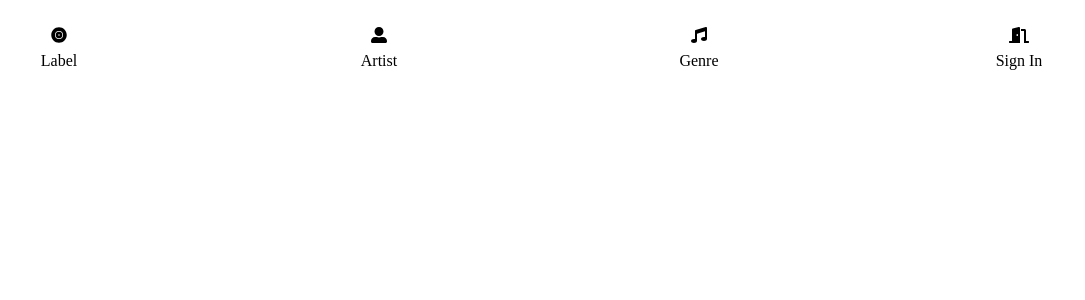
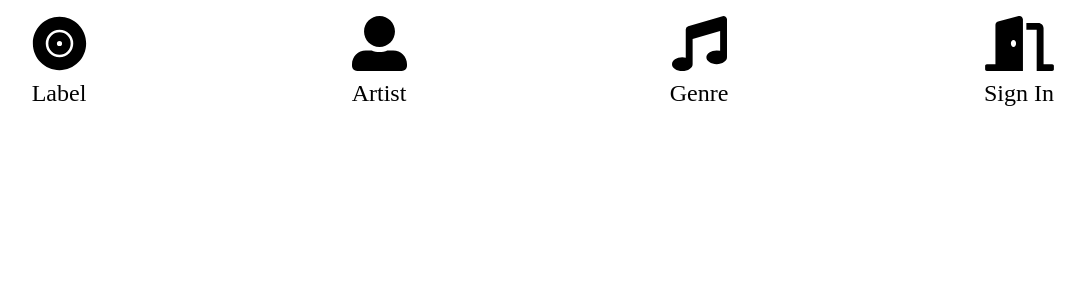
Before and after one commit to nati-alvarez/reccomendedAlbum, a React (Create React App) app: page / in a window 1280 px wide. Shown: the top 300 px of the page, without its empty margins (101-1186 px from the left). Built offline with nearby package versions, Linux system fonts and the light colour scheme; a web font is replaced by a local one.

Commit message:
some responisive styling done

```diff
--- a/src/Styles/_header.scss
+++ b/src/Styles/_header.scss
@@ -13,7 +13,7 @@
     justify-content: space-around;
   }
   span {
-      width: 100%;
+    width: 100%;
     display: flex;
     flex-direction: column;
     justify-content: center;
@@ -29,6 +29,22 @@
       background: rgb(65, 65, 65);
       color: white;
     }
+    @include breakpoint(tablet) {
+      .fai {
+        width: 175px;
+        height: 25px;
+      }
+    }
+    @include breakpoint(desktop) {
+      margin-top: 50px;
+      .fai {
+        width: 275px;
+        height: 55px;
+      }
+      p {
+        font-size: 1.5rem;
+      }
+    }
   }
   .library-active {
     background: rgb(65, 65, 65);
--- a/src/Styles/_menu.scss
+++ b/src/Styles/_menu.scss
@@ -1,13 +1,22 @@
 .navContainer {
   background-color: whitesmoke;
   width: 100%;
+  height: 100%;
   top: 0;
   left: 0;
   box-shadow: 2px 2px 50px grey;
-  overflow: scroll;
+  overflow-y: auto;
   transform: translateX(-100%);
   transition: all 0.5s ease;
   opacity: 0;
+  @include breakpoint(tablet) {
+    margin-top: 30px;
+    width: 50%;
+  }
+  @include breakpoint(desktop) {
+    margin-top: 60px;
+    width: 20%;
+  }
   .navButtons {
     display: flex;
     flex-direction: column;
@@ -15,9 +24,11 @@
     align-items: center;
     cursor: pointer;
     padding: 10px;
+
     img {
       border-radius: 200px;
       width: 50%;
+
     }
     &:hover {
       background: ghostwhite;
--- a/src/components/Navigation/Header.js
+++ b/src/components/Navigation/Header.js
@@ -16,19 +16,19 @@ function Header() {
     <div className="headerContainer">
       <nav>
         <span onClick={() => dispatch(navSelectorDispatch("labels"))}>
-          <FontAwesomeIcon icon={faRecordVinyl}></FontAwesomeIcon>
+          <FontAwesomeIcon className='fai' icon={faRecordVinyl}></FontAwesomeIcon>
           <p>Label</p>
         </span>
         <span onClick={() => dispatch(navSelectorDispatch("artists"))}>
-          <FontAwesomeIcon icon={faUserAlt}></FontAwesomeIcon>
+          <FontAwesomeIcon className='fai' icon={faUserAlt}></FontAwesomeIcon>
           <p>Artist</p>
         </span>
         <span onClick={() => dispatch(navSelectorDispatch("genre"))}>
-          <FontAwesomeIcon icon={faMusic}></FontAwesomeIcon>
+          <FontAwesomeIcon className='fai' icon={faMusic}></FontAwesomeIcon>
           <p>Genre</p>
         </span>
         <span>
-          <FontAwesomeIcon icon={faDoorOpen}></FontAwesomeIcon>
+          <FontAwesomeIcon className='fai' icon={faDoorOpen}></FontAwesomeIcon>
           <p>Sign In</p>
         </span>
       </nav>
```
Also changed, not shown: src/Styles/variables.scss (+4 -4 lines).
